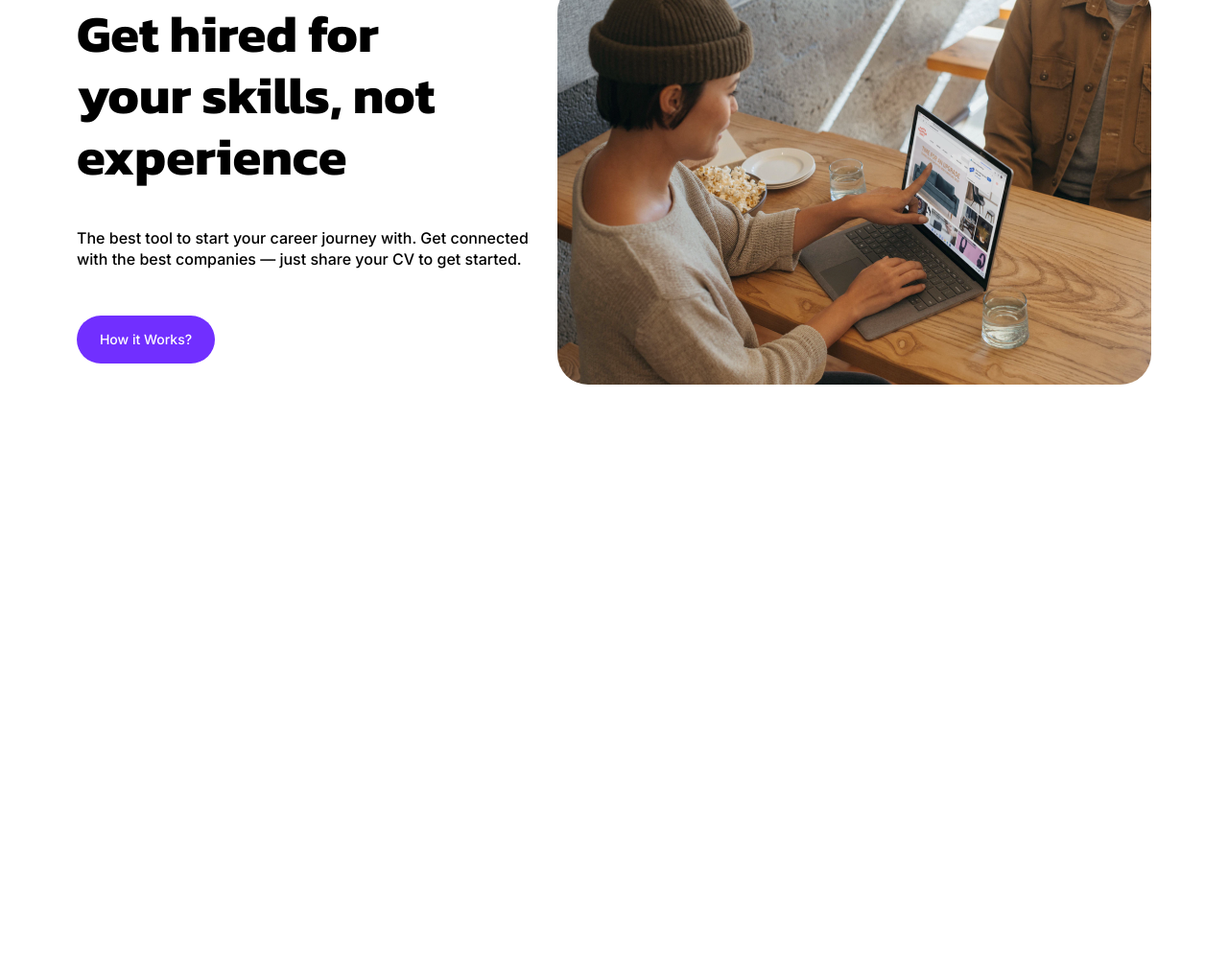
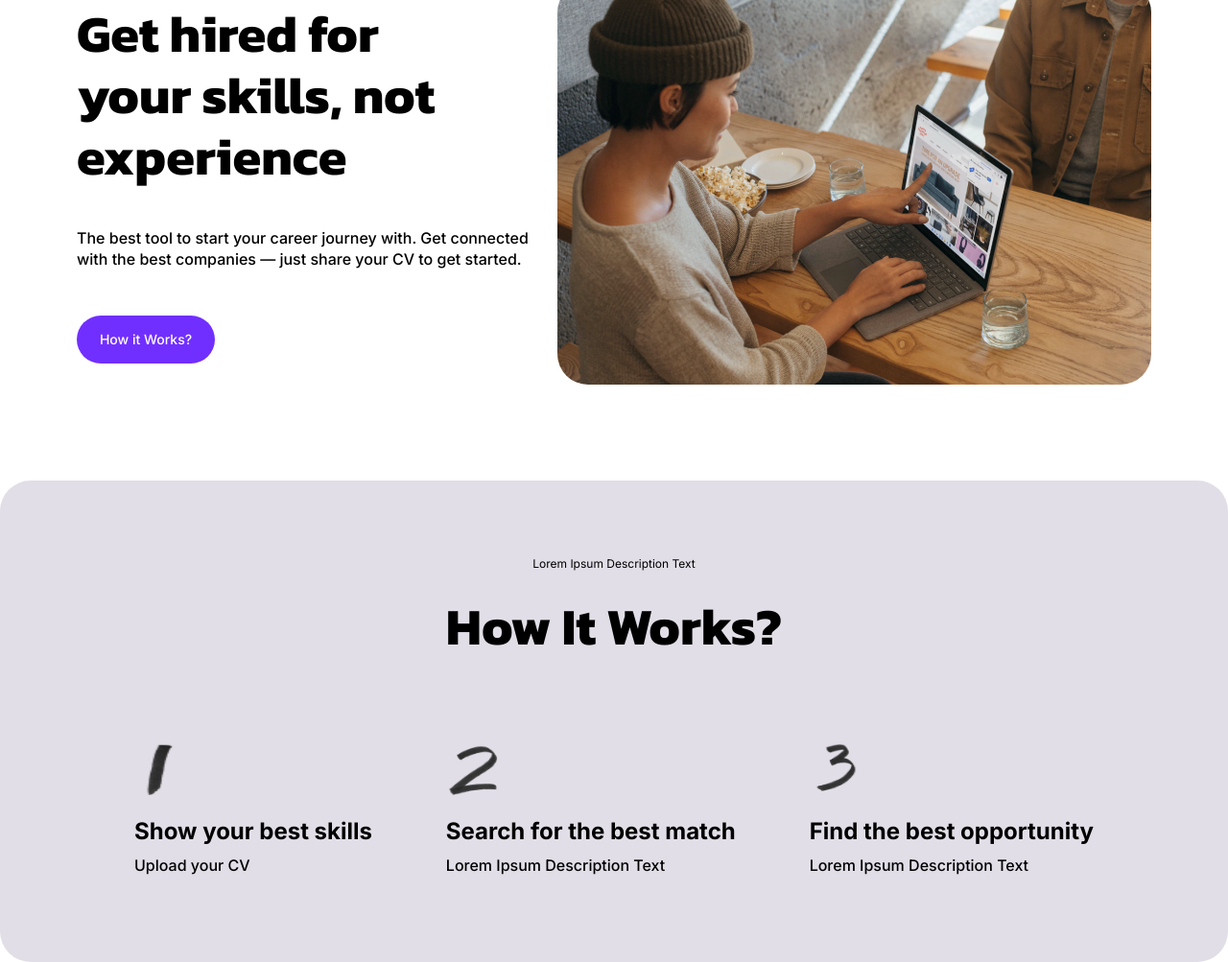
Before and after one commit to DumanRakhmatulla/Job_finder, a plain HTML site: page index.html in a window 1280 px wide. Shown: the part 205-1208 px from the top of the page at 96% size. Before the commit the page ends 800 px from the top, so only its background shows below. Drawn offline with Linux system fonts and the light colour scheme.

Commit message:
add how it works pages

```diff
--- a/index.css
+++ b/index.css
@@ -103,3 +103,67 @@ body{
     text-align: center;
     border: none;
 }
+
+.how-it-works {
+    display: flex;
+    flex-direction: column;
+    padding: 50px 80px;
+    background-color: rgba(225, 222, 231, 1);
+    border-radius: 32px;
+}
+
+.how-it-works .frame {
+    display: flex;
+    flex-direction: row;
+    align-items: center;
+    justify-content: space-between;
+    margin: 40px 60px;
+    /* gap: 40px; */
+}
+
+#how-description {
+    font-family:"Inter", sans-serif;
+    font-weight: 400;
+    font-size: 12px;
+    line-height: 50px;
+    text-align: center;
+}
+
+#how-title {
+    font-family: "Kanit", sans-serif;
+    font-weight: 700;
+    font-size: 54px;
+    line-height: 56px;
+    text-align: center;
+    margin-top: 0;
+}
+
+.frame div {
+    display: flex;
+    flex-direction: column;
+    /* justify-content: center; */
+    align-items: flex-start;
+}
+
+.frame img {
+    height: 54px;
+    width: 54px;
+}
+
+.frame .sh {
+    font-family:"Inter", sans-serif;
+    font-weight: 700;
+    font-size: 24px;
+    line-height: 28px;
+    color: rgba(0, 0, 0, 1);
+    margin: 24px 0 10px 0;
+}
+
+.frame .ms {
+    font-family: "Inter", sans-serif;
+    font-weight: 500;
+    font-size: 16px;
+    line-height: 22px;
+    color: rgba(0, 0, 0, 1);
+    margin: 0;
+}
--- a/index.html
+++ b/index.html
@@ -44,5 +44,28 @@
         </div>
         <img src="./img/image4.png"/>
     </div>
+    <div class="how-it-works">
+        <div>
+            <p id="how-description">Lorem Ipsum Description Text</p>
+            <p id="how-title">How It Works?</p>
+        </div>
+        <div class="frame">
+            <div>
+                <img src="./img/1.png"/>
+                <p class="sh">Show your best skills</p>
+                <p class="ms">Upload your CV</p>
+            </div>
+            <div>
+                <img src="./img/2.png"/>
+                <p class="sh">Search for the best match</p>
+                <p class="ms">Lorem Ipsum Description Text</p>
+            </div>
+            <div>
+                <img src="./img/3.png"/>
+                <p class="sh">Find the best opportunity</p>
+                <p class="ms">Lorem Ipsum Description Text</p>
+            </div>
+        </div>
+    </div>
 </body>
 </html>
```
Also changed, not shown: img/1.png (added), img/2.png (added), img/3.png (added).
